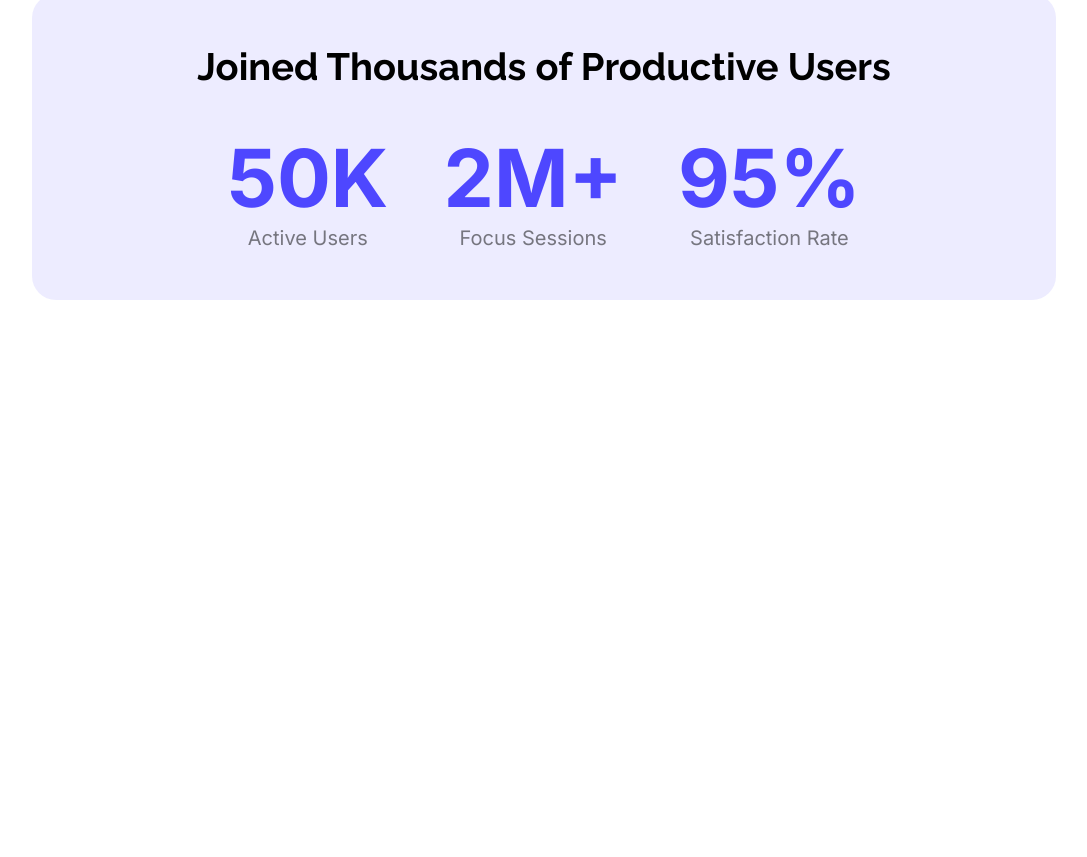
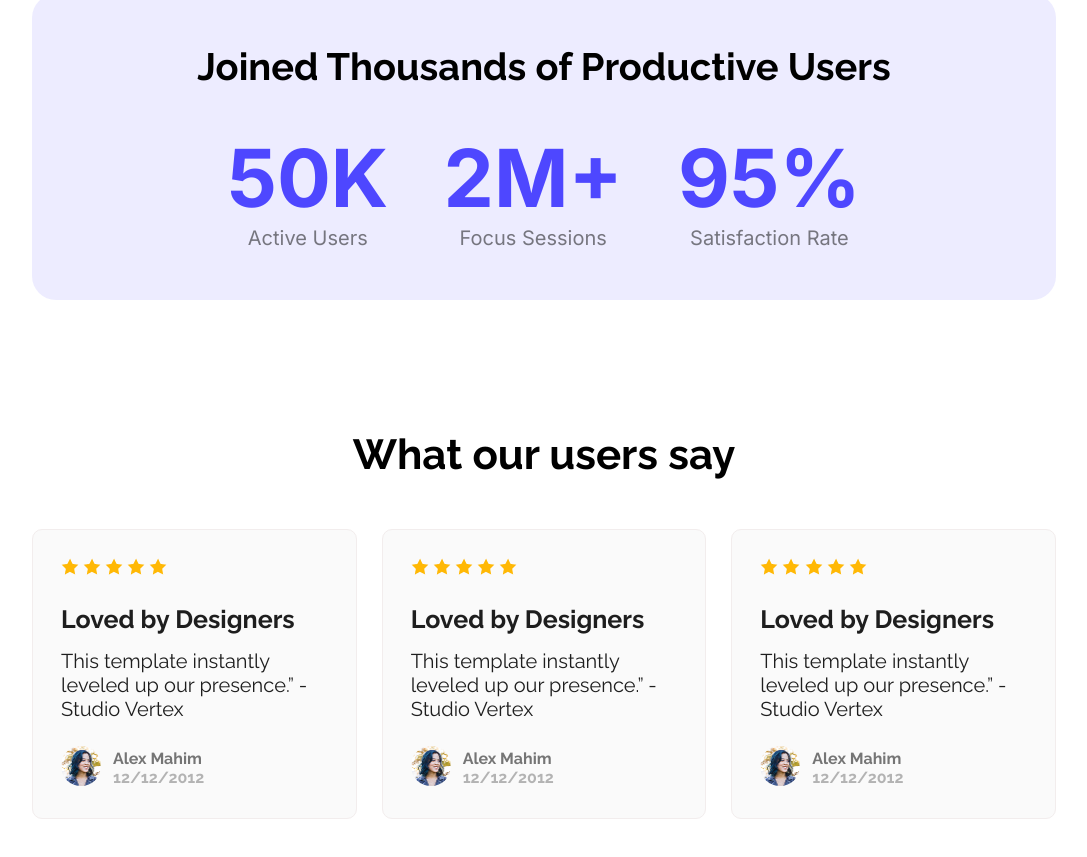
Before and after one commit to MDAbuSabbir/First-Assingment, a plain HTML site: page index.html in a window 1280 px wide. Shown: the part 1334-2191 px from the top of the page, without its empty margins (96-1183 px from the left). Before the commit the page ends 1634 px from the top, so only its background shows below. Drawn offline with Linux system fonts and the light colour scheme.

Commit message:
Users Opinion Section Done

```diff
--- a/index.html
+++ b/index.html
@@ -63,6 +63,65 @@
         </div>
 
     </section>
+    <section class="user-Opinion">
+        <h2 class="user-Opinion-title">What our users say</h2>
+        <div class="user-opinion-container">
+            <div class="user-opinions">
+            <img src="Assets/icon-star.png" alt="">
+            <img src="Assets/icon-star.png" alt="">
+            <img src="Assets/icon-star.png" alt="">
+            <img src="Assets/icon-star.png" alt="">
+            <img src="Assets/icon-star.png" alt="">
+            <h3> Loved by Designers </h3>
+            <h4> This template instantly leveled up our presence.” - Studio Vertex </h4>
+            <div class="users-info">
+                <div class="users-photo">
+                    <img width="40px" height="40px" src="Assets/avatar.png" alt="">
+                </div>
+                <div class="users-name-date">
+                    <h5 class="name">Alex Mahim</h5>
+                    <h5 class="revw-date">12/12/2012</h5>
+                </div>
+            </div>
+        </div>
+        <div class="user-opinions">
+            <img src="Assets/icon-star.png" alt="">
+            <img src="Assets/icon-star.png" alt="">
+            <img src="Assets/icon-star.png" alt="">
+            <img src="Assets/icon-star.png" alt="">
+            <img src="Assets/icon-star.png" alt="">
+            <h3> Loved by Designers </h3>
+            <h4> This template instantly leveled up our presence.” - Studio Vertex </h4>
+            <div class="users-info">
+                <div class="users-photo">
+                    <img width="40px" height="40px"  src="Assets/avatar.png" alt="">
+                </div>
+                <div class="users-name-date">
+                    <h5 class="name">Alex Mahim</h5>
+                    <h5 class="revw-date">12/12/2012</h5>
+                </div>
+            </div>
+        </div>
+        <div class="user-opinions">
+            <img src="Assets/icon-star.png" alt="">
+            <img src="Assets/icon-star.png" alt="">
+            <img src="Assets/icon-star.png" alt="">
+            <img src="Assets/icon-star.png" alt="">
+            <img src="Assets/icon-star.png" alt="">
+            <h3> Loved by Designers </h3>
+            <h4> This template instantly leveled up our presence.” - Studio Vertex </h4>
+            <div class="users-info">
+                <div class="users-photo">
+                    <img width="40px" height="40px"  src="Assets/avatar.png" alt="">
+                </div>
+                <div class="users-name-date">
+                    <h5 class="name">Alex Mahim</h5>
+                    <h5 class="revw-date">12/12/2012</h5>
+                </div>
+            </div>
+        </div>
+        </div>
+    </section>
 </main>
 <footer>
 
--- a/style.css
+++ b/style.css
@@ -5,6 +5,8 @@
     margin: 0;
     padding: 0;
 }
+
+
 /* Shared styles are here */
 .btn-style{
     color: white;
@@ -117,3 +119,56 @@ main{
     font-weight: 400;
     color: rgba(0, 0, 0, 0.5);
 }
+
+
+/* User Opinion Section Designs From Here */
+.user-Opinion{
+    margin: 130px 0px;
+    font-family: "Raleway", sans-serif;
+}
+.user-Opinion-title{
+   font-size: 42px;
+   font-weight: 700;
+   margin-bottom: 50px;
+   text-align: center;
+}
+.user-opinion-container{
+    display: flex;
+    gap: 25px;
+
+}
+.user-opinions{
+    background-color: rgb(250, 250, 250);
+    padding: 28px;
+    border: 1px solid #F2EDED;
+    border-radius: 10px;
+}
+.user-opinions h3{
+    color: #1E1E1E;
+    font-size: 25px;
+    margin: 25px 0 15px 0;
+
+}
+.user-opinions h4{
+    color: #1E1E1E;
+    font-size: 20px;
+    font-weight: 400;
+    margin-bottom: 25px;
+
+}
+.users-info{
+    display: flex;
+    gap: 12px;
+    align-items: center;
+}
+.users-info img{
+    border-radius: 50%;
+}
+.users-name-date .name{
+    font-size: 16px;
+    color: #757575;
+}
+.users-name-date .revw-date{
+    font-size: 16px;
+    color: #B3B3B3;
+}
```
